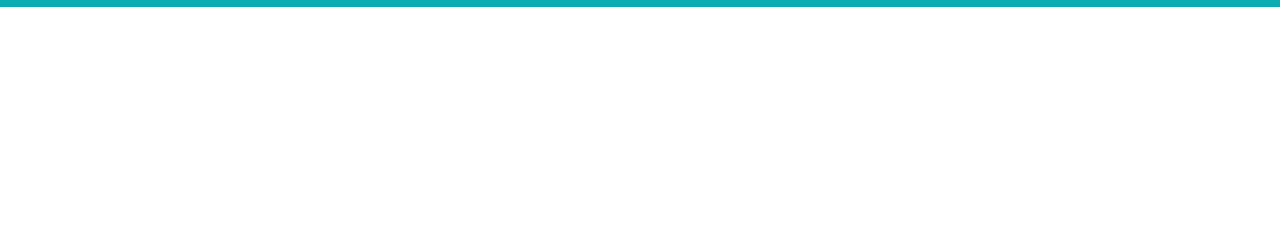
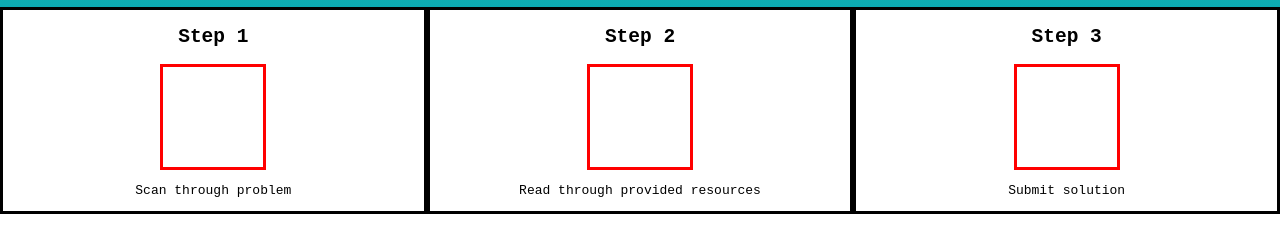
Before and after one commit to MSoup/css-coach, a plain HTML site: page index.html in a window 1280 px wide. Shown: the part 68-320 px from the top of the page. Drawn offline with Linux system fonts and the light colour scheme.

Commit message:
added step visualizations

```diff
--- a/index.css
+++ b/index.css
@@ -40,3 +40,22 @@ nav > div > a {
 nav > div > a:hover {
   border-bottom: 3px solid rgb(250, 185, 185);
 }
+
+.main-pane > section {
+  display: flex;
+  flex-direction: column;
+  justify-content: center;
+  align-items: center;
+ flex: 1;
+ border: solid;
+}
+.main-pane {
+  display: flex;
+  justify-content: space-around;
+}
+
+.icon {
+  height: 100px;
+  width: 100px;
+  border: solid red;
+}
--- a/index.html
+++ b/index.html
@@ -17,5 +17,24 @@
         </div>
       </nav>
     </header>
+    <div class="main-pane">
+      <section>
+    <h2>Step 1</h2>
+    <div class="icon"></div>
+    <p>Scan through problem</p>
+    </section>
+      <section>
+    <h2>Step 2</h2>
+        <div class="icon"></div>
+
+    <p>Read through provided resources</p>
+    </section>
+      <section>
+    <h2>Step 3</h2>
+        <div class="icon"></div>
+
+    <p>Submit solution</p>
+    </section>
+    </div>
   </body>
 </html>
```
Also changed, not shown: 1 other file.
